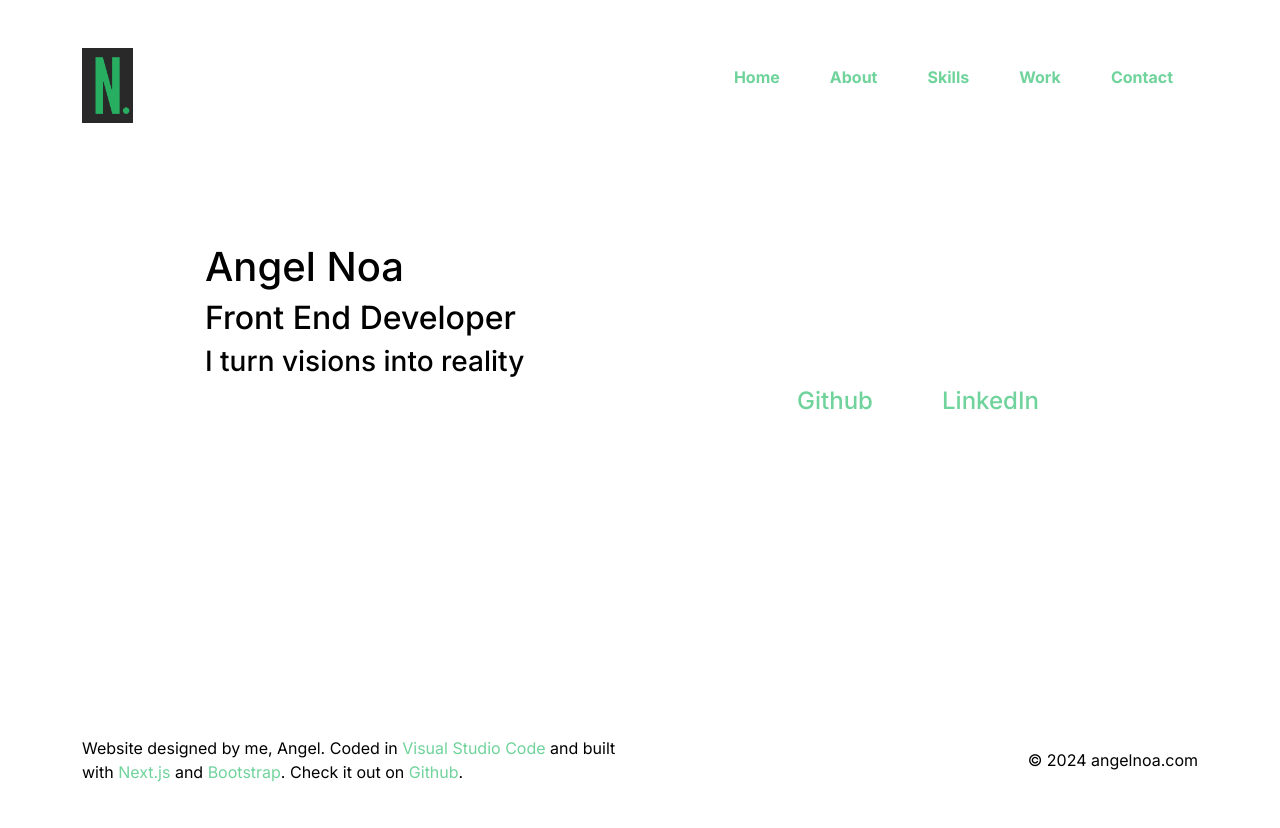
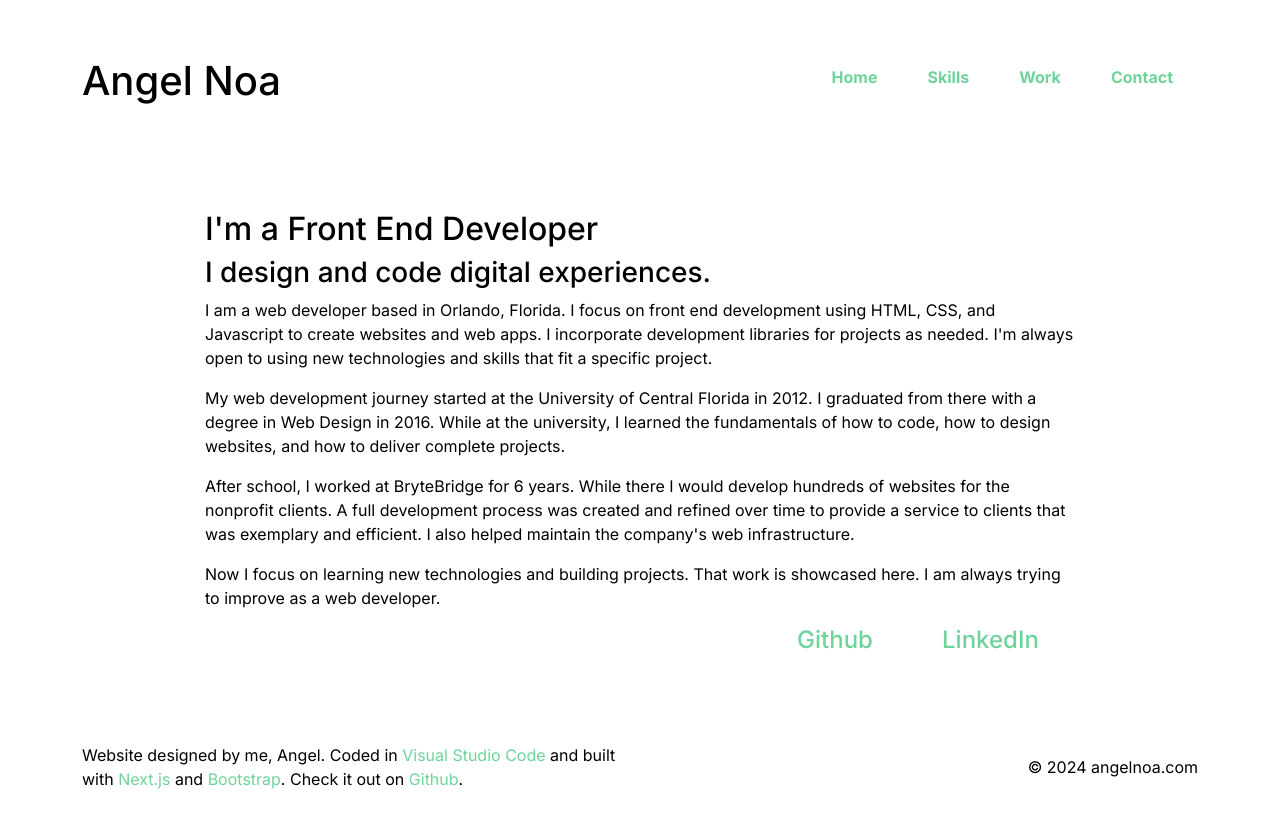
Before and after one commit to noaaj/Portfolio, a Next.js app: page / in a window 1280 px wide. Shown: the top 828 px of the page. Before the commit the page ends 800 px from the top, so only its background shows below. Built offline with nearby package versions, Linux system fonts and the light colour scheme.

Commit message:
Updated Content in Preparation for More Styling
The About Us page was removed and the content was placed into the home page.

Small changes made to the header, skills page, and work page.

```diff
--- a/app/components/about.tsx
+++ /dev/null
@@ -1,18 +0,0 @@
-import { motion } from 'framer-motion';
-import { motionValues } from "./sectioncontainer";
-
-export function About() {
-    return (
-        <motion.section id="about" initial={motionValues[0]}
-            animate={motionValues[1]}
-            exit={motionValues[2]}
-            transition={motionValues[3]}>
-            <h2>About</h2>
-            <p>I am a web developer based in Orlando, Florida. I focus on front end development using HTML, CSS, and Javascript to create websites and web apps. I incorporate development libraries for projects as needed. I'm always open to using new technologies and skills that fit a specific project.</p>
-            <p>My web development journey started at the University of Central Florida in 2012. I graduated from there with a degree in Web Design in 2016. While at the university, I learned the fundamentals of how to code, how to design websites, and how to deliver complete projects.</p>
-            <p>After school, I worked at BryteBridge for 6 years. While there I would develop hundreds of websites for the nonprofit clients. A full development process was created and refined over time to provide a service to clients that was exemplary and efficient. I also helped maintain the company's web infrastructure.</p>
-            <p>Now I focus on learning new technologies and building projects. That work is showcased here. I am always trying to improve as a web developer.</p>
-            <h3><a href="\Angel Noa Front End Web Developer Resume.pdf" target="_blank">My Resume</a></h3>
-        </motion.section>
-    );
-}
--- a/app/components/header.tsx
+++ b/app/components/header.tsx
@@ -5,8 +5,8 @@ export function Header() {
         <header>
             <div className="container">
                 <div className="row align-items-center justify-content-between">
-                    <div className="col-2">
-                        <img src="/logo.png" className=".img-fluid logo" />
+                    <div className="col-3">
+                        <h1>Angel Noa</h1>
                     </div>
                     <div className="col-6">
                         <Navbar />
--- a/app/components/home.tsx
+++ b/app/components/home.tsx
@@ -8,9 +8,12 @@ export function Home() {
             animate={motionValues[1]}
             exit={motionValues[2]}
             transition={motionValues[3]}>
-            <h1>Angel Noa</h1>
-            <h2>Front End Developer</h2>
-            <h3>I turn visions into reality</h3>
+            <h2>I'm a Front End Developer</h2>
+            <h3>I design and code digital experiences.</h3>
+            <p>I am a web developer based in Orlando, Florida. I focus on front end development using HTML, CSS, and Javascript to create websites and web apps. I incorporate development libraries for projects as needed. I'm always open to using new technologies and skills that fit a specific project.</p>
+            <p>My web development journey started at the University of Central Florida in 2012. I graduated from there with a degree in Web Design in 2016. While at the university, I learned the fundamentals of how to code, how to design websites, and how to deliver complete projects.</p>
+            <p>After school, I worked at BryteBridge for 6 years. While there I would develop hundreds of websites for the nonprofit clients. A full development process was created and refined over time to provide a service to clients that was exemplary and efficient. I also helped maintain the company's web infrastructure.</p>
+            <p>Now I focus on learning new technologies and building projects. That work is showcased here. I am always trying to improve as a web developer.</p>
             <SocialMedia />
         </motion.section>
     );
--- a/app/components/navbar.tsx
+++ b/app/components/navbar.tsx
@@ -1,5 +1,5 @@
 import { useDispatch } from 'react-redux';
-import { home, about, skills, work, contact } from "../features/pageSlice";
+import { home, skills, work, contact } from "../features/pageSlice";
 
 export function Navbar() {
 
@@ -9,7 +9,6 @@ export function Navbar() {
     <nav>
         <ul className="d-flex justify-content-end">
             <li><a href="#home" onClick={() => {dispatch(home())}}>Home</a></li>
-			<li><a href="#about" onClick={() => {dispatch(about())}}>About</a></li>
 			<li><a href="#skills" onClick={() => {dispatch(skills())}}>Skills</a></li>
 			<li><a href="#work" onClick={() => {dispatch(work())}}>Work</a></li>
 			<li><a href="#contact" onClick={() => {dispatch(contact())}}>Contact</a></li>
--- a/app/components/sectioncontainer.tsx
+++ b/app/components/sectioncontainer.tsx
@@ -2,7 +2,6 @@
 import { Header } from "./header";
 import { Footer } from "./footer";
 import { Home } from "./home";
-import { About } from "./about";
 import { Skills } from "./skills";
 import { Work } from "./work";
 import { Contact } from "./contact";
@@ -16,8 +15,6 @@ export function SectionContainer() {
     function thisPage() {
         if (currentPage == 'Home') {
             return (<Home />);
-        } else if (currentPage == 'About') {
-            return (<About />);
         } else if (currentPage == 'Skills') {
             return (<Skills />);
         } else if (currentPage == 'Work') {
--- a/app/components/skills.tsx
+++ b/app/components/skills.tsx
@@ -12,30 +12,24 @@ export function Skills() {
                 <div className="row">
                     <div className="col">
                         <h3>Languages</h3>
-                        <ul>
-                            <li>HTML</li>
-                            <li>CSS</li>
-                            <li>SASS</li>
-                            <li>Javascript</li>
-                        </ul>
+                        HTML<br/>
+                        CSS<br/>
+                        SASS<br/>
+                        Javascript
                     </div>
                     <div className="col">
-                        <h3>Libraries and Frameworks</h3>
-                        <ul>
-                            <li>Bootstrap</li>
-                            <li>React.js</li>
-                            <li>Next.js</li>
-                            <li>Redux</li>
-                        </ul>
+                        <h3>Frameworks</h3>
+                        Bootstrap<br/>
+                        React.js<br/>
+                        Next.js<br/>
+                        Redux
                     </div>
                     <div className="col">
                         <h3>Dev Tools</h3>
-                        <ul>
-                            <li>Typescript</li>
-                            <li>Github</li>
-                            <li>Visual Studio Code</li>
-                            <li>WordPress</li>
-                        </ul>
+                        Typescript<br/>
+                        Github<br/>
+                        Visual Studio Code<br/>
+                        WordPress
                     </div>
                 </div>
             </div>
--- a/app/features/pageSlice.ts
+++ b/app/features/pageSlice.ts
@@ -8,9 +8,6 @@ export const pageReducer = createSlice({
     reducers: {
         home: state => {
             state.value = 'Home'
-        },
-        about: state => {
-            state.value = 'About'
         },
         skills: state => {
             state.value = 'Skills'
@@ -24,4 +21,4 @@ export const pageReducer = createSlice({
     }
 })
 
-export const {home, about, skills, work, contact} = pageReducer.actions;
+export const {home, skills, work, contact} = pageReducer.actions;
--- a/app/page.tsx
+++ b/app/page.tsx
@@ -7,6 +7,8 @@ import "./styles/globals.css";
 import "./styles/header.css";
 import "./styles/footer.css";
 import "./styles/sectioncontainer.css";
+import "./styles/skills.css";
+import "./styles/work.css";
 
 export default function Home() {
   return (
--- a/app/styles/footer.css
+++ b/app/styles/footer.css
@@ -1,3 +1,7 @@
+footer {
+    padding: 40px;
+}
+
 .copyright {
     text-align: right;
 }
--- a/app/styles/sectioncontainer.css
+++ b/app/styles/sectioncontainer.css
@@ -4,5 +4,4 @@
 
 .pagebox {
     padding: 40px;
-    min-height: 500px;
 }
--- /dev/null
+++ b/app/styles/skills.css
@@ -0,0 +1,7 @@
+#skills {
+    text-align: center;
+}
+
+#skills ul {
+    list-style: none;
+}
--- /dev/null
+++ b/app/styles/work.css
@@ -0,0 +1,3 @@
+#work h2 {
+    text-align: center;
+}
```
